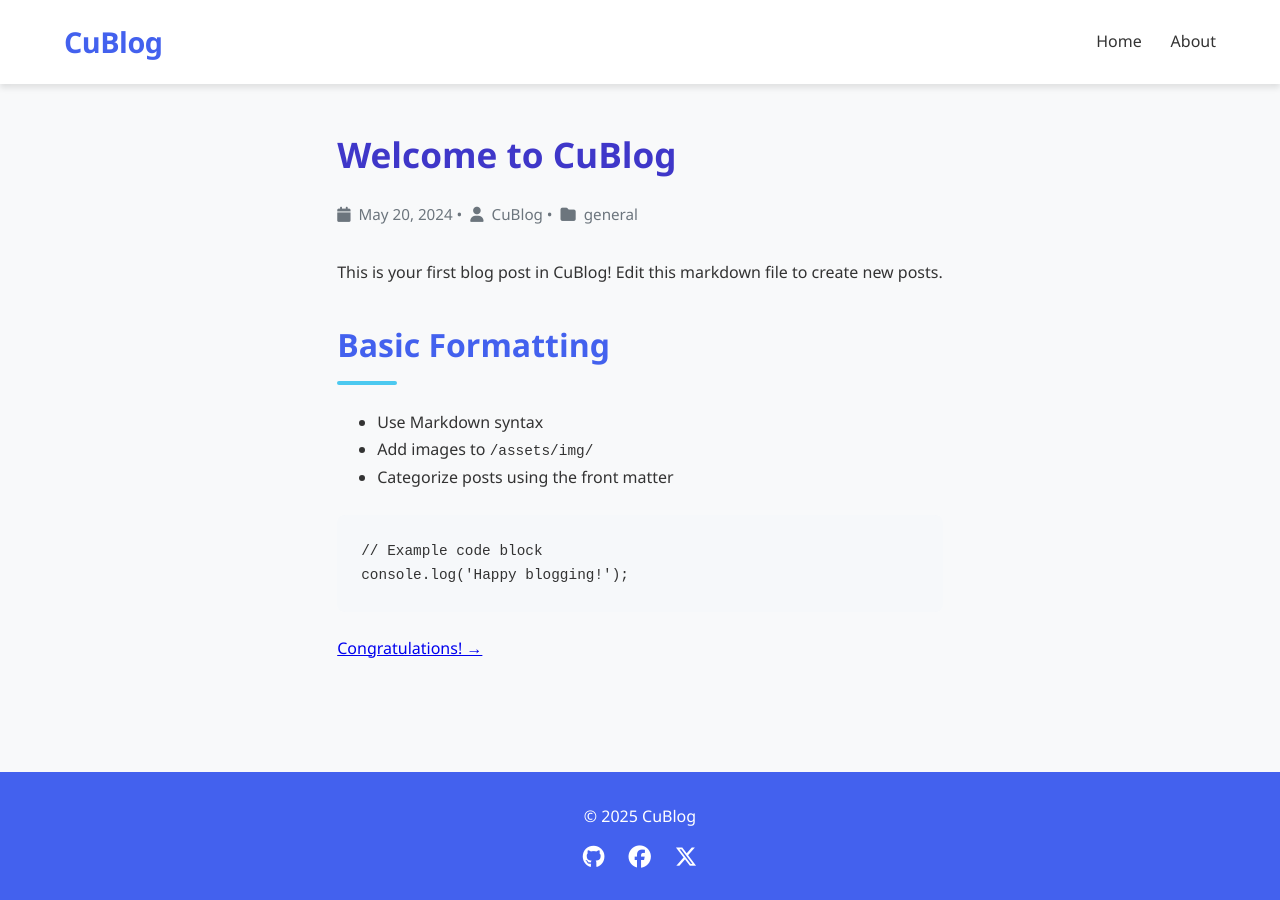
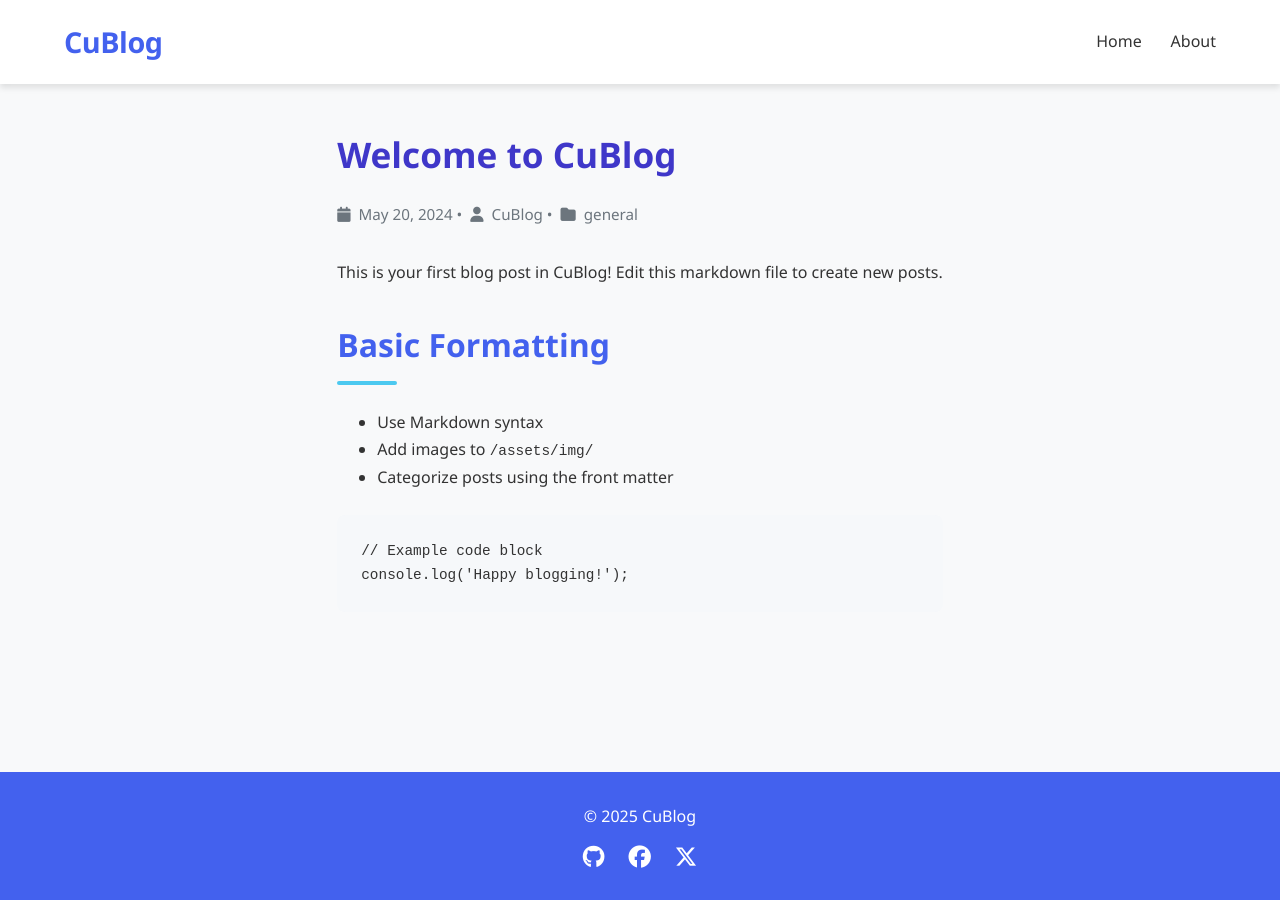
Before and after one commit to RyaninChina11/CuBlog, a Jekyll site: the page built from _posts/2024-05-20-welcome-to-cublog.md, in a window 1280 px wide. Built offline with Jekyll 4.4.1, drawn with Linux system fonts in a browser that asks for light colours.

Commit message:
Pages Update

```diff
--- a/_layouts/post.html
+++ b/_layouts/post.html
@@ -12,10 +12,4 @@ layout: home
       <div class="content">
         {{ content }}
       </div>
-      {% if page.previous.url %}
-      <a class="prev" href="{{page.previous.url}}">← {{page.previous.title}}</a>
-      {% endif %}
-      {% if page.next.url %}
-      <a class="next" href="{{page.next.url}}">{{page.next.title}} →</a>
-      {% endif %}
     </article>
--- a/index.html
+++ b/index.html
@@ -20,10 +20,10 @@ title: Blog Home
 {% if paginator.total_pages > 1 %}
 <div class="pagination">
   {% if paginator.previous_page %}
-    <a href="{{ paginator.previous_page_path }}">← Newer</a>
+    <a href="{{ paginator.previous_page_path }}">&larr; Newer</a>
   {% endif %}
   {% if paginator.next_page %}
-    <a href="{{ paginator.next_page_path }}">Older →</a>
+    <a href="{{ paginator.next_page_path }}">Older &rarr;</a>
   {% endif %}
 </div>
 {% endif %}
```
